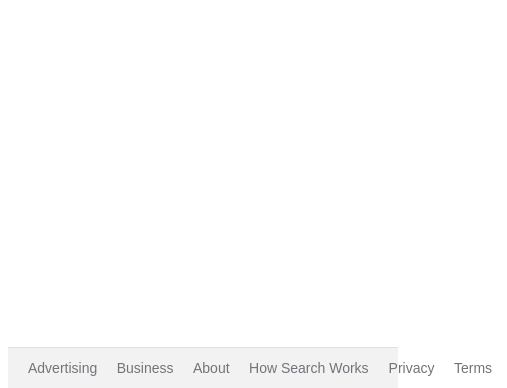
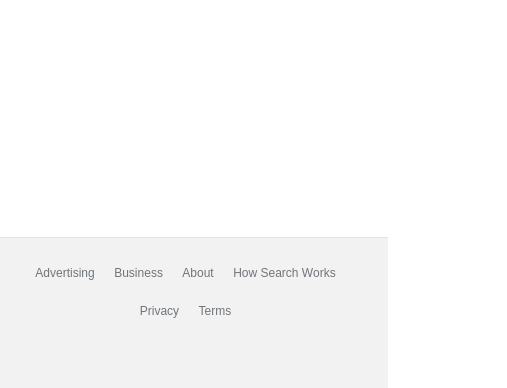
Before and after one commit to mariusm0/google-homepage, a plain HTML site: page index.html in a window 390 px wide. Shown: the part 456-844 px from the top of the page, 507 px wide, since content can reach past the window. Drawn offline with Linux system fonts and the light colour scheme.

Commit message:
Add footer media query fix

```diff
--- a/index.html
+++ b/index.html
@@ -40,7 +40,7 @@
     <a href="#">How Search Works</a>
     </div>
     <div class="foot2">
-    <a href="#" id="privacy">Privacy</a>
+    <a href="#">Privacy</a>
     <a href="#">Terms</a>
     </div>
 </footer>
--- a/style.css
+++ b/style.css
@@ -1,6 +1,8 @@
 html {
     font-family: Arial, Helvetica, sans-serif;
+    line-height: 1.5em;
 }
+
 
 a {
     text-decoration: none;
@@ -63,12 +65,6 @@ nav {
     box-shadow: 1px 2px 8px rgba(158, 158, 158, 0.404);
 }
 
-@media only screen and (max-width: 700px) {
-    #search {
-width: 60%;
-}
-  }
-
 main {
     display: flex;
     flex-direction: column;
@@ -100,16 +96,17 @@ button:hover {
 
 footer {
     display: flex;
-    position: absolute;
     bottom: 0;
     width: 100%;
     height: 40px;
+    position: absolute;
     background-color: #f2f2f2;
     border-top: 0.5px solid #70757a23;
     flex-flow: wrap column;
-    justify-content: center;
     align-items: flex-end;
     align-content: space-between;
+    margin-left: -10px;
+    margin-right: -40px;
 }
 
 footer a {
@@ -120,9 +117,46 @@ footer a {
 .foot1, .foot2 {
     margin: 12px;
     margin-left: 20px;
-    margin-right: 5px;
+    margin-right: 20px;
 }
 
-#privacy {
-    margin-left: -20px;
+.foot2 {
+    position: absolute;
 }
+
+.foot2:first-child {
+    padding-left: 10px;
+}
+
+@media only screen and (max-width: 700px) {
+    #search {
+width: 60%;
+}
+footer {
+height: 100px;
+align-content: center;
+}
+.foot2 {
+    position: relative;
+    align-self: center;
+}
+  }
+
+@media only screen and (max-width: 460px) {
+    footer {
+height: 150px;
+}
+.foot1, .foot2 {
+text-align: center;
+}
+footer a {
+    font-size: 12px;
+}
+.foot1 {
+    padding-top: 10px;
+}
+.foot2 {
+    padding-bottom: 20px;
+margin-top: 1px;
+}
+  }
```
